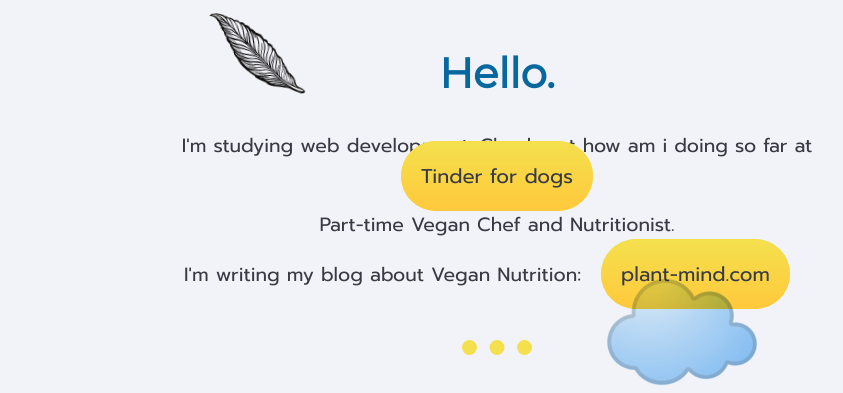
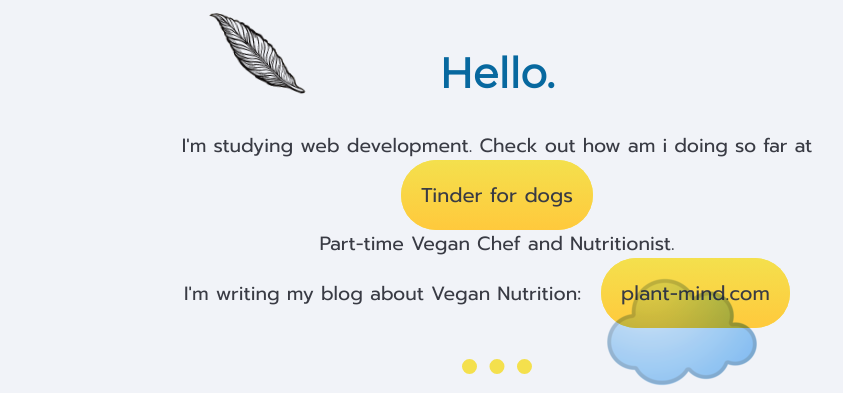
Before and after one commit to jonovs88/CV, a plain HTML site: page index.html in a window 1280 px wide. Shown: the part 798-1191 px from the top of the page, without its empty margins (143-986 px from the left). Drawn offline with Linux system fonts and the light colour scheme.

Commit message:
Update index.html

```diff
--- a/index.html
+++ b/index.html
@@ -28,7 +28,8 @@
                 <img class="cloud4" src="css/cloud.png" alt="cloud">
                 <img id="myphoto" src="css/circle-cropped.png" alt="">
                 <h2>Hello.</h2>
-                <p>I'm studying web development. Check out how am i doing so far at <a class="btn" href="https://jonovs88.github.io/tindog/">Tinder for dogs</a></p>
+                <p>I'm studying web development. Check out how am i doing so far at</p>
+                    <p><a class="btn" href="https://jonovs88.github.io/tindog/">Tinder for dogs</a></p>
                 <p>Part-time Vegan Chef and Nutritionist.</p>
                 <p>I'm writing my blog about Vegan Nutrition:<a class="btn" href="https://plant-mind.com">plant-mind.com</a> </p>
 
```
